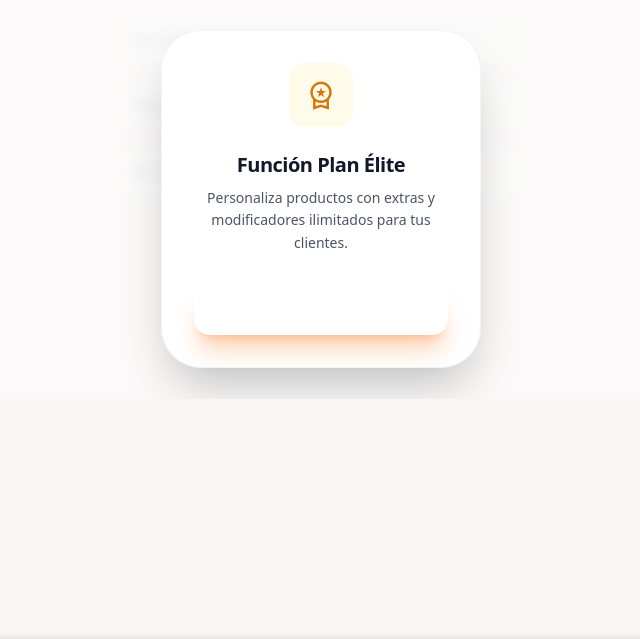
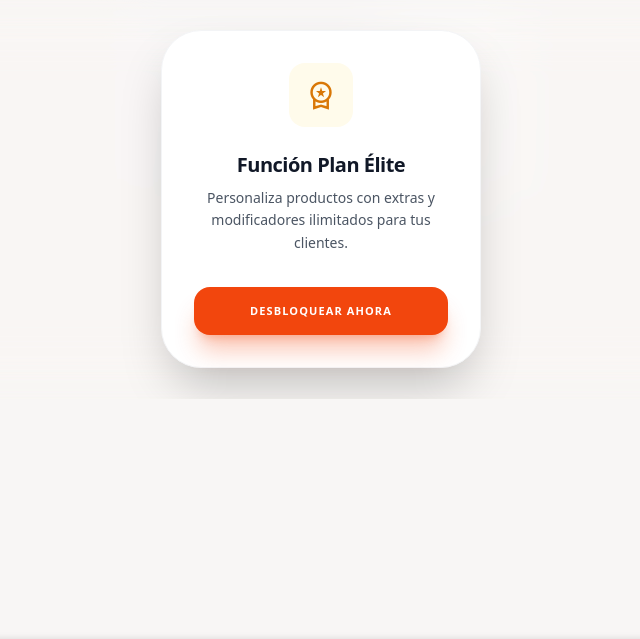
Before and after one commit to danielririver01/Orderfox, a Flask app: template app/template/dashboard/product_modifiers.html in a window 1280 px wide. Shown: the part 94-733 px from the top of the page, without its empty margins (319-959 px from the left). Run offline with Flask 3, Linux system fonts and the light colour scheme; the template is opened without the code that fills it, so the values that code supplies are empty; style sheets or scripts are compiled from the project's sources; some libraries are stand-ins or nearby versions.

Commit message:
feat: implement product modifiers page with premium access lock and custom dashboard styling

```diff
--- a/app/static/CSS/dashboard.css
+++ b/app/static/CSS/dashboard.css
@@ -46,8 +46,7 @@
         }
 
         .premium-blur {
-            filter: blur(4px);
-            opacity: 0.7;
+            filter: blur(20px);
             pointer-events: none;
             user-select: none;
         }
@@ -63,8 +62,15 @@
             align-items: center;
             justify-content: center;
             z-index: 40;
-            background: rgba(255, 255, 255, 0.4);
-            backdrop-filter: blur(1px);
+            background: rgba(255, 255, 255, 0.01);
+            backdrop-filter: blur(30px) saturate(150%);
+            -webkit-backdrop-filter: blur(30px) saturate(150%);
+        }
+
+        @media (prefers-color-scheme: dark) {
+            .lock-overlay {
+                background: rgba(0, 0, 0, 0.05);
+            }
         }
 
         .lock-card {
--- a/app/template/dashboard/product_modifiers.html
+++ b/app/template/dashboard/product_modifiers.html
@@ -1,6 +1,8 @@
 {% extends 'common/base.html' %}
 {% block title %}Extras - {{ product.name }}{% endblock %}
 {% block content %}
+    <!-- Custom Style for Dashboard -->
+    <link rel="stylesheet" href="{{ url_for('static', filename='CSS/dashboard.css', v='1.1') }}">
 
     <header class="bg-white dark:bg-[#0a0a0a] border-b border-gray-200 dark:border-[#262626] sticky top-0 z-10 transition-colors">
         <div class="max-w-md mx-auto px-4 py-4">
@@ -88,7 +90,7 @@
                 <p class="text-sm text-gray-600 dark:text-gray-400 font-medium leading-relaxed mb-8">
                     Personaliza productos con extras y modificadores ilimitados para tus clientes.
                 </p>
-                <a href="{{ url_for('auth.renew', plan='elite') }}" class="block w-full bg-gradient-to-br from-amber-500 to-orange-600 text-white font-black uppercase tracking-widest text-[11px] py-4 rounded-2xl shadow-xl shadow-orange-500/30 hover:shadow-orange-500/40 active:scale-95 transition-all">
+                <a href="{{ url_for('auth.renew', plan='elite') }}" class="block w-full bg-[#f2460d] text-white font-black uppercase tracking-widest text-[11px] py-4 rounded-2xl shadow-xl shadow-[#f2460d]/30 hover:shadow-[#f2460d]/40 active:scale-95 transition-all">
                     Desbloquear Ahora
                 </a>
             </div>
```
